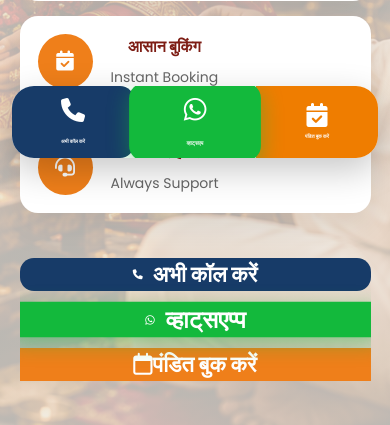
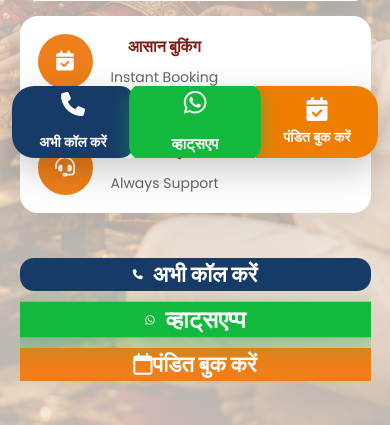
Before and after one commit to dhruvpandey11/pandithire, a Django app: page / in a window 390 px wide. Shown: the part 674-1099 px from the top of the page. Run offline with Django 4.2, Linux system fonts and the light colour scheme.

Commit message:
responsive fixes

```diff
--- a/home/static/css/style.css
+++ b/home/static/css/style.css
@@ -159,7 +159,7 @@ img{
 
     color:#fff;
 
-    font-size:5px;
+    font-size:14px;
     font-weight:600;
 
     transition:.25s;
```
